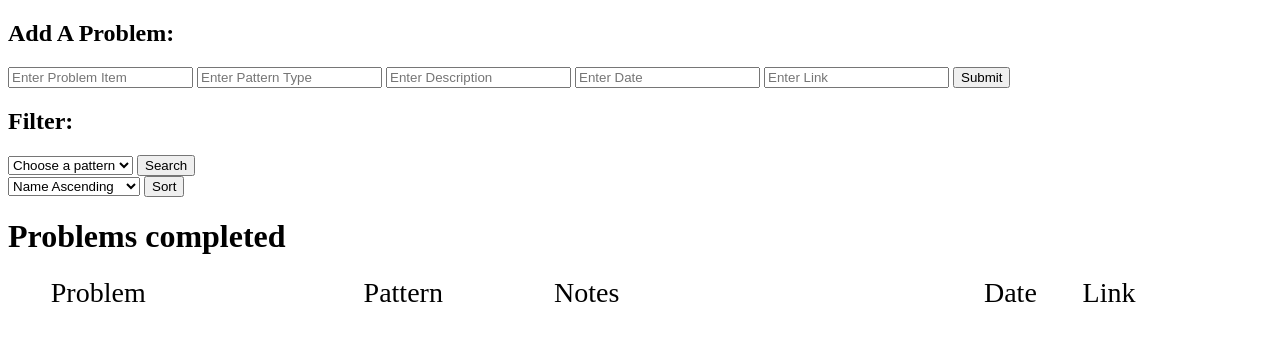
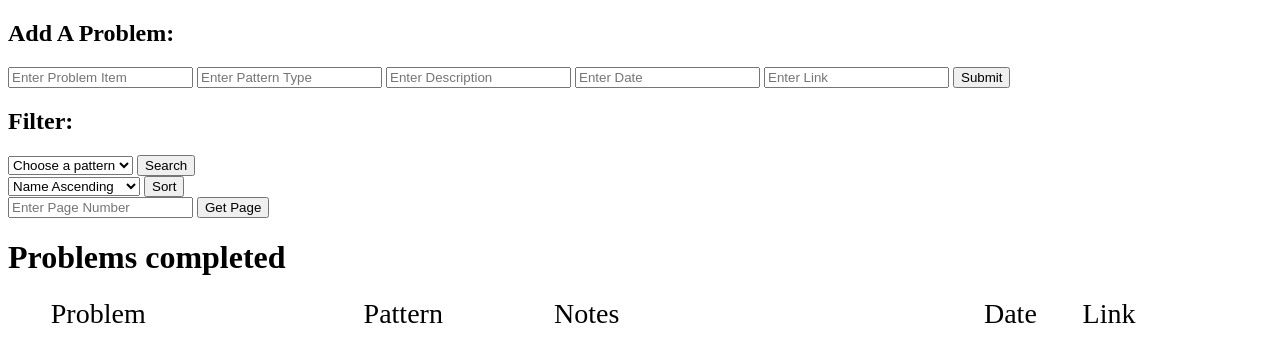
Before and after one commit to irashoemo1/leetcode-tracker, a Node server app: page /problems in a window 1280 px wide. Shown: the top 362 px of the page. Run offline with Node 20, Linux system fonts and the light colour scheme; data that the repository does not hold is empty; some libraries are stand-ins or nearby versions.

Commit message:
updated with pagination

```diff
--- a/controllers/problems.js
+++ b/controllers/problems.js
@@ -3,9 +3,31 @@ const Problems = require('../models/Problems')
 module.exports = {
     getProblems: async (request, response) => {
         try{
-            let problemItems = await Problems.find();
-            // let problemItems = await Problems.find().sort({problem: 1});
-            // console.log(request)
+            let {page, limit} = request.query;//might need parseInt()
+            if(!page)
+                page = 1
+            if(!limit)
+                limit = 20
+
+            let numOfResults = await Problems.countDocuments()
+            let numOfPages = numOfResults / limit
+
+            if(page > numOfPages)
+            {
+                page = numOfPages
+            }
+            else if(page < 1)
+            {
+                page = 1
+            }
+
+            // let problemItems = await Problems.find()
+            // if(request.query.page != undefined){
+            //     console.log(request.query.page)
+            // }
+
+
+            let problemItems = await Problems.find().limit(limit).skip((page - 1) * limit);
             if(request.query.patternType != undefined){
                 problemItems = await Problems.find({pattern: request.query.patternType});
                 // console.log(request)
@@ -62,16 +84,6 @@ module.exports = {
             console.log(error)
         }
     },
-    // editProblem: async (request, response) => {
-    //     try{
-    //         // console.log(request.body)
-    //         await Problems.findOneAndUpdate({_id: request.body.problemIdS});
-    //         console.log('Edited Task')
-    //         response.json('Edited it')
-    //     }catch(error){
-    //         console.log(error)
-    //     }
-    // }
     // // adds link
     // addLink: async (request, response) => {
     //     const problem = request.body.problemNameS;
@@ -89,3 +101,38 @@ module.exports = {
     //     }
     // }
 }
+
+// function paginatedResults(model) {
+//     return async (request, response, next) => {
+//       //const page = parseInt(req.query.page)
+//       //const limit = parseInt(req.query.limit)
+//       const page = 1
+//       const limit = 10
+
+//       const startIndex = (page - 1) * limit
+//       const endIndex = page * limit
+
+//       const results = {}
+
+//       if (endIndex < await model.countDocuments().exec()) {
+//         results.next = {
+//           page: page + 1,
+//           limit: limit
+//         }
+//       }
+
+//       if (startIndex > 0) {
+//         results.previous = {
+//           page: page - 1,
+//           limit: limit
+//         }
+//       }
+//       try {
+//             results.results = await model.find().limit(limit).skip(startIndex).exec()
+//             response.paginatedResults = results
+//             next()
+//       } catch (e) {
+//         res.status(500).json({ message: e.message })
+//       }
+//     }
+//   }
--- a/views/problems.ejs
+++ b/views/problems.ejs
@@ -10,7 +10,8 @@
 </head>
 <body>
     <!-- Just need to create an editing function with editable content on click of a specific line GOOD!!!
-        make a pagination for the problems, and do bootstrap to make it look better -->
+        Make the date filter able to do range of dates, make a pagination for the problems, figure out how to get the patterns
+        to make the sort list to be constant and do bootstrap to make it look better -->
     <h2>Add A Problem:</h2>
 
     <form action="/problems/createProblems" method="POST">
@@ -48,11 +49,10 @@
         <button type="submit">Sort</button>
     </form>
 
-
-    <!-- <form action="/problems/editProblem" method="PUT">
-        <input type="text" placeholder="Enter Description" name="description">
-        <input type="submit">
-    </form> -->
+    <form action="/problems/" method="GET">
+        <input type="text" placeholder="Enter Page Number" name="page">
+        <button type="submit">Get Page</button>
+    </form>
 
     <h1>Problems completed</h1>
     <ul id="heading">
@@ -63,7 +63,7 @@
         <li class="link">Link</li>
     </ul>
 
-    <!-- contenteditable="true" -->
+
     <ul class="problemItems">
         <% problems.forEach(el => { %>
             <li contenteditable="false" class="problemItem" data-id="<%=el._id%>">
```
Also changed, not shown: public/main.js (+28 -29 lines).
